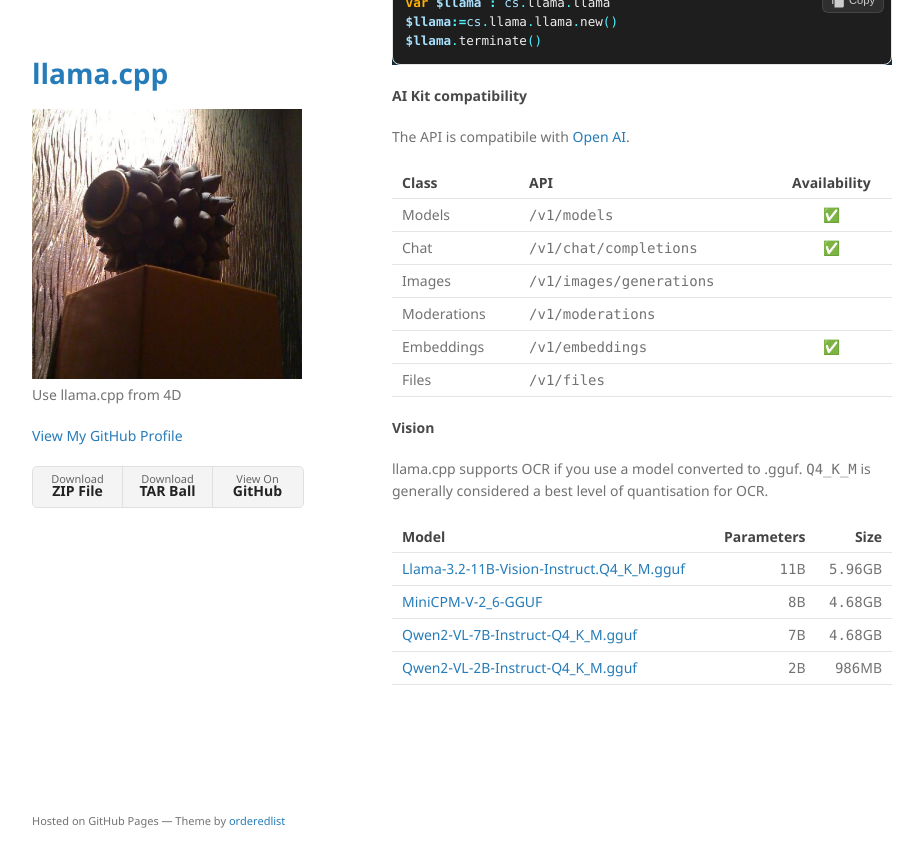
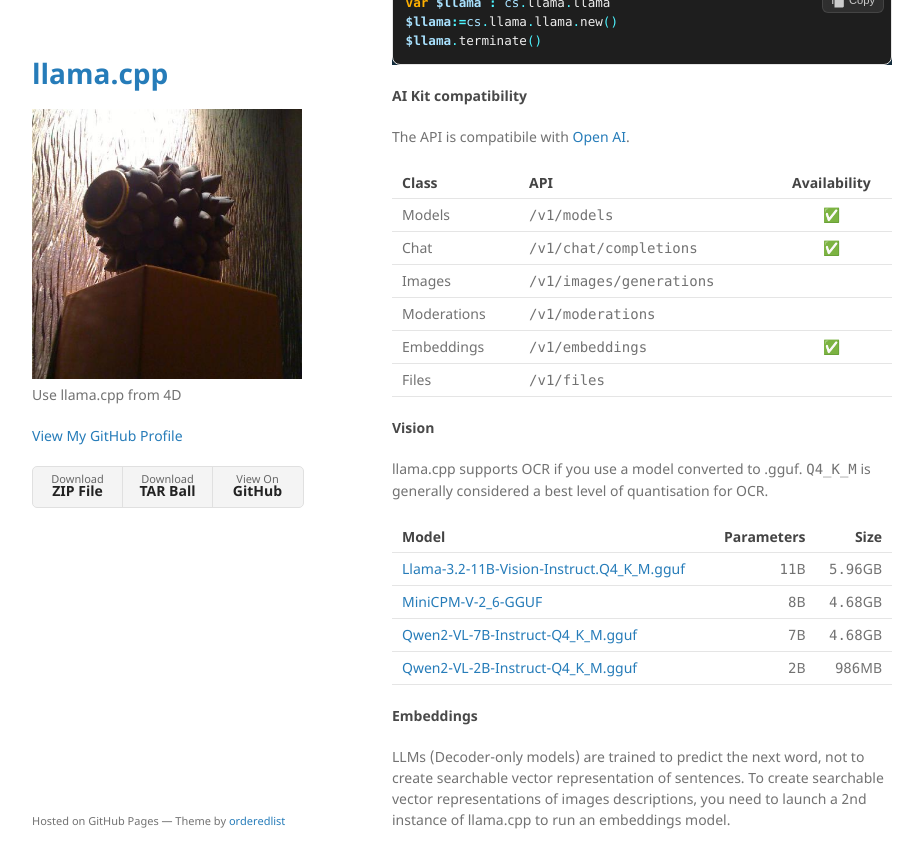
Before and after one commit to miyako/llama-cpp, a Jekyll site: the page built from index.md, in a window 1280 px wide and 900 px high, scrolled down 1603 px. Shown: the top 868 px of the window, without its empty margins (178-1101 px from the left). Built offline with Jekyll 4.4.1, drawn with Linux system fonts in a browser that asks for light colours.

Commit message:
Update index.md

```diff
--- a/index.md
+++ b/index.md
@@ -109,3 +109,7 @@ llama.cpp supports OCR if you use a model converted to .gguf. `Q4_K_M` is genera
 |[MiniCPM-V-2_6-GGUF](https://huggingface.co/second-state/MiniCPM-V-2_6-GGUF/resolve/main/MiniCPM-V-2_6-Q4_K_M.gguf)|`8`B|`4.68`GB|
 |[Qwen2-VL-7B-Instruct-Q4_K_M.gguf](https://huggingface.co/bartowski/Qwen2-VL-7B-Instruct-GGUF/resolve/main/Qwen2-VL-7B-Instruct-Q4_K_M.gguf)|`7`B|`4.68`GB|
 |[Qwen2-VL-2B-Instruct-Q4_K_M.gguf](https://huggingface.co/bartowski/Qwen2-VL-2B-Instruct-GGUF/resolve/main/Qwen2-VL-2B-Instruct-Q4_K_M.gguf)|`2`B|`986`MB|
+
+#### Embeddings
+
+LLMs (Decoder-only models) are trained to predict the next word, not to create searchable vector representation of sentences. To create searchable vector representations of images descriptions, you need to launch a 2nd instance of llama.cpp to run an embeddings model.
```
